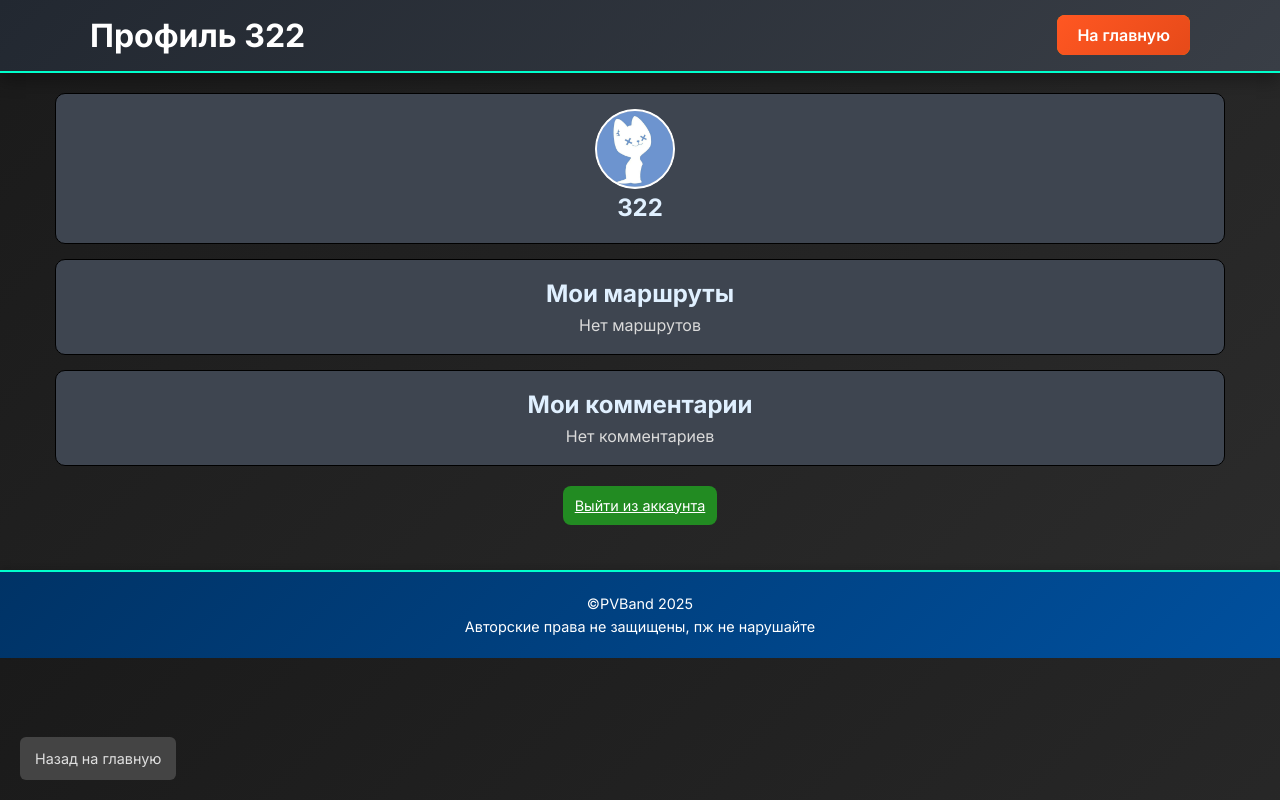
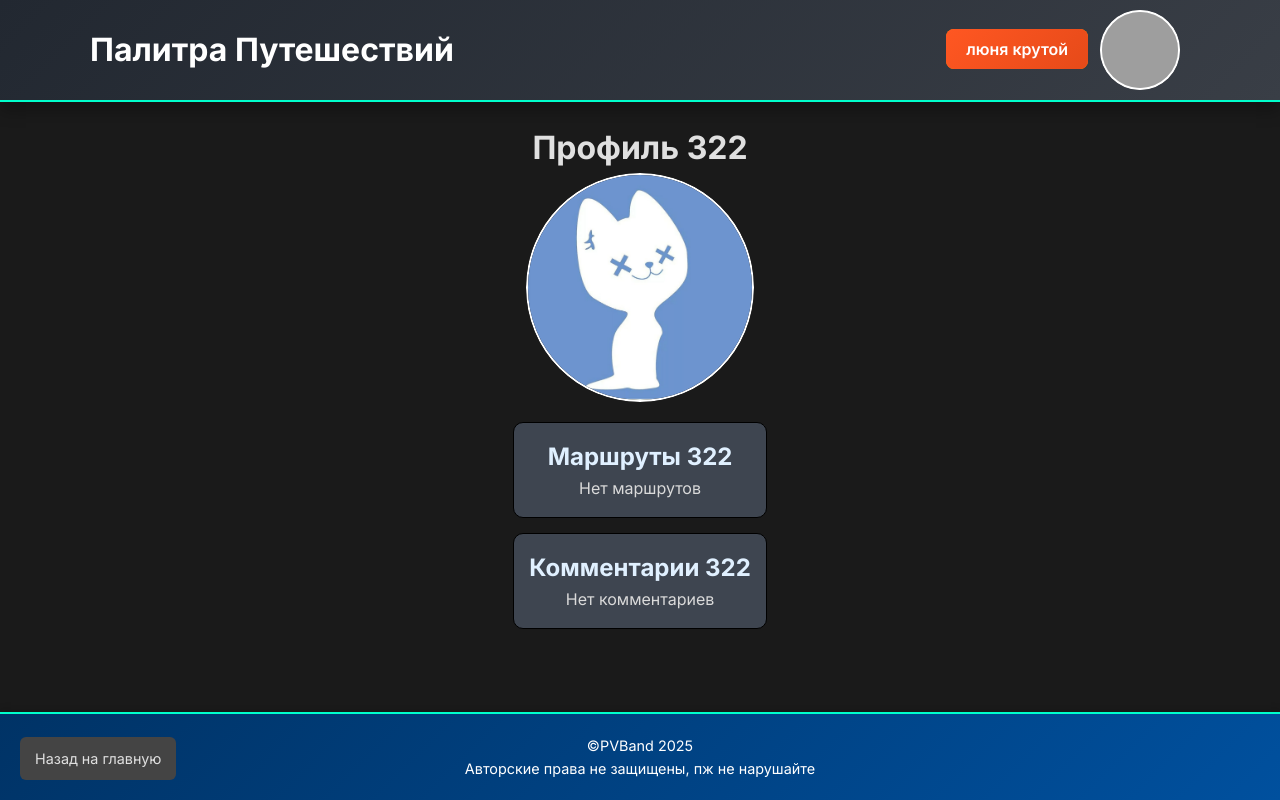
Before and after one commit to Oradep/JourneyPalette, a Flask app: page /user/5 in a window 1280 px wide. Run offline with Flask 3, Linux system fonts and the light colour scheme; a user stored in the database is signed in; grey boxes are pictures that could not be loaded.

Commit message:
v2 release

```diff
--- a/app.py
+++ b/app.py
@@ -22,6 +22,8 @@ db = SQLAlchemy(app)
 login_manager = LoginManager(app)
 login_manager.login_view = 'login'
 
+
+
 # Пользователь
 class User(db.Model, UserMixin):
     id = db.Column(db.Integer, primary_key=True)
@@ -30,6 +32,7 @@ class User(db.Model, UserMixin):
     avatar_url = db.Column(db.String(300))
     is_moderator = db.Column(db.Boolean, default=False)
     is_admin = db.Column(db.Boolean, default=False)
+
 
 # Маршрут
 class Route(db.Model):
@@ -206,12 +209,13 @@ def index():
 @app.route('/route/<int:route_id>')
 def view_route(route_id):
     route = Route.query.get_or_404(route_id)
+    creator = User.query.get(route.user_id)
     user_rating = None
     if current_user.is_authenticated:
         rating_obj = Rating.query.filter_by(user_id=current_user.id, route_id=route.id).first()
         user_rating = rating_obj.rating if rating_obj else None
     route_landmarks = [landmark.to_dict() for landmark in route.landmarks]
-    return render_template('route_detail.html', route=route, user_rating=user_rating, route_landmarks=route_landmarks)
+    return render_template('route_detail.html', route=route, user_rating=user_rating, route_landmarks=route_landmarks, creator=creator)
 
 
 # Создание нового маршрута
--- a/static/css/styles.css
+++ b/static/css/styles.css
@@ -8,20 +8,25 @@
   box-sizing: border-box;
 }
 
-
+/* Задаём базовую верстку для страницы */
+html {
+  height: 100%;
+}
 body {
+  height: 100%;
+  display: flex;
+  flex-direction: column;
   font-family: 'Inter', sans-serif;
-  background: linear-gradient(135deg, #1a1a1a, #2c2c2c);
+  background: #1a1a1a;
   color: #e0e0e0;
   line-height: 1.6;
 }
-
 
 /* Шапка сайта */
 header {
   background: linear-gradient(135deg, #222831, #393e46);
   color: #fff;
-  padding: 10px 0 10px 0;
+  padding: 10px 0;
   box-shadow: 0 8px 16px rgba(0, 0, 0, 0.3);
   border-bottom: 2px solid #00ffcc;
 }
@@ -33,7 +38,6 @@ header {
   gap: 12px;
 }
 
-
 .header-container {
   display: flex;
   justify-content: space-between;
@@ -41,13 +45,13 @@ header {
   max-width: 1100px;
   margin: 0 auto;
 }
-.site-title{
+.site-title {
   display: flex;
   justify-content: flex-start;
   align-items: center;
   gap: 12px;
 }
-.route-title{
+.route-title {
   font-size: 2em;
 }
 .create-route-btn, .profile-link, .login-btn, .admin-btn {
@@ -59,18 +63,11 @@ header {
   font-weight: 600;
   transition: background 0.3s, transform 0.3s, box-shadow 0.3s;
 }
-
 .create-route-btn:hover, .profile-link:hover, .login-btn:hover {
   background: linear-gradient(135deg, #d84315, #bf360c);
   transform: translateY(-3px);
   box-shadow: 0 4px 12px rgba(255, 87, 34, 0.5);
 }
-
-
-
-
-
-
 
 /* Кнопки выхода и главного меню */
 .exit-btn, .main-menu-btn {
@@ -82,28 +79,26 @@ header {
   font-weight: 600;
   transition: background 0.3s, transform 0.3s, box-shadow 0.3s;
 }
-
 .exit-btn:hover, .main-menu-btn:hover {
   background: linear-gradient(135deg, #c51162, #880e4f);
   transform: translateY(-3px);
   box-shadow: 0 4px 12px rgba(255, 23, 68, 0.5);
 }
 
-
+/* Стили для footer текста */
 footer p {
   color: #ffffff; /* Цвет текста "Все права защищены" соответствует цвету шапки */
   font-size: 0.9em;
 }
 
-section{
-  margin: 0 400px 0 400px;
-
+section {
+  margin: 0 400px;
 }
 
-section .desc{
+section .desc {
   font-size: 1.2em;
 }
-section span{
+section span {
   font-size: 0.8em;
 }
 .left-section {
@@ -111,13 +106,11 @@ section span{
   align-items: center;
   gap: 15px;
 }
-
 .left-section h1 {
   font-size: 2em;
   margin: 0;
   font-weight: 700;
 }
-
 .create-route-btn {
   background-color: #ff8c00;
   color: #fff;
@@ -127,21 +120,16 @@ section span{
   font-weight: 600;
   transition: background-color 0.2s, transform 0.2s, box-shadow 0.2s;
 }
-
 .create-route-btn:hover {
   background-color: #e07a00;
   transform: translateY(-2px);
   box-shadow: 0 4px 8px rgba(0, 0, 0, 0.2);
 }
-
-
-
 .right-section {
   display: flex;
   align-items: center;
   gap: 15px;
 }
-
 .profile-link,
 .login-btn {
   background-color: #ff8c00;
@@ -152,14 +140,12 @@ section span{
   font-weight: 600;
   transition: background-color 0.2s, transform 0.2s, box-shadow 0.2s;
 }
-
 .profile-link:hover,
 .login-btn:hover {
   background-color: #e07a00;
   transform: translateY(-2px);
   box-shadow: 0 4px 8px rgba(0, 0, 0, 0.2);
 }
-
 .avatar img {
   width: 50px;
   height: 50px;
@@ -168,17 +154,28 @@ section span{
   border: 2px solid #fff;
   transition: transform 0.2s;
 }
-
 .avatar img:hover {
   transform: scale(1.1);
   cursor: pointer;
 }
+
+.avatar#avatar-container-profile {
+  width: 228px;
+  height: auto;
+  background: none !important;
+  margin: auto;
+  display: flex;
+  justify-content: center;
+  margin-bottom: 20px ;
+}
+
 
 /* Основной контейнер */
 main {
   max-width: 1200px;
   margin: 20px auto;
   padding: 0 15px;
+  flex: 1;
 }
 
 /* Карточка маршрута */
@@ -195,36 +192,29 @@ main {
   z-index: 1;
   overflow: visible;
 }
-
 .route-card:hover {
   transform: translateY(-5px);
   box-shadow: 0 8px 15px rgba(0, 0, 0, 0.2);
 }
-
 .route-card a {
   text-decoration: none;
   color: #badfff;
   display: block;
 }
-
 .route-card h2 {
   text-decoration: none;
   margin-bottom: 10px;
   color: #f7fbff;
   font-weight: 700;
 }
-
 .route-card p {
   text-decoration: none;
   margin-bottom: 10px;
   color: #e7faff;
 }
-
-
-.route-info{
+.route-info {
   text-decoration: none;
 }
-
 .meta-info {
   font-size: 0.9em;
   color: #a7a7a7;
@@ -238,7 +228,6 @@ main {
   margin-right: 10px;
   z-index: 1010;
 }
-
 .export-menu button {
   background-color: #ff8c00;
   color: #fff;
@@ -249,13 +238,11 @@ main {
   font-size: 0.9em;
   transition: background-color 0.2s, transform 0.2s, box-shadow 0.2s;
 }
-
 .export-menu button:hover {
   background-color: #e07a00;
   transform: translateY(-2px);
   box-shadow: 0 4px 8px rgba(0, 0, 0, 0.2);
 }
-
 .export-options {
   display: none;
   position: absolute;
@@ -271,20 +258,16 @@ main {
   box-shadow: 0 4px 6px rgba(0, 0, 0, 0.1);
   line-height: 0.8;
 }
-
 .export-options a {
   color: #003366;
   text-decoration: none;
   display: block;
   padding: 5px 10px;
   transition: background-color 0.2s;
-
 }
-
 .export-options a:hover {
   background-color: rgba(0, 0, 0, 0.05);
 }
-
 .export-menu:hover .export-options {
   display: block;
 }
@@ -296,17 +279,14 @@ main {
   gap: 5px;
   align-items: center;
 }
-
 .star-rating input[type="radio"] {
   display: none;
 }
-
 .star-rating label {
   color: #ccc;
   cursor: pointer;
   transition: color 0.2s;
 }
-
 .star-rating input[type="radio"]:checked ~ label,
 .star-rating label:hover,
 .star-rating label:hover ~ label {
@@ -326,7 +306,6 @@ main {
   font-size: 0.9em;
   transition: background-color 0.2s, transform 0.2s, box-shadow 0.2s;
 }
-
 .btn:hover {
   background-color: #1e7a1e;
   transform: translateY(-2px);
@@ -342,21 +321,16 @@ main {
   border-radius: 12px;
   overflow: hidden;
 }
-
 .hidden {
   display: none;
 }
-
-
 .photo-gallery {
   overflow-x: auto;
   white-space: nowrap;
   margin: 10px 0;
   padding-bottom: 10px;
 }
-
-
-.rating{
+.rating {
   font-size: 1.5em;
 }
 .route-photo-item {
@@ -368,7 +342,6 @@ main {
   border: 1px solid #ddd;
   transition: transform 0.2s;
 }
-
 .route-photo-item:hover {
   transform: scale(1.05);
 }
@@ -379,7 +352,6 @@ main {
   margin-bottom: 10px;
   border-bottom: 2px solid #ddd;
 }
-
 .tab {
   padding: 10px 20px;
   cursor: pointer;
@@ -391,7 +363,6 @@ main {
   border-top-right-radius: 8px;
   transition: background 0.2s;
 }
-
 .tab.active {
   background: #fff;
   border-bottom: 2px solid #fff;
@@ -413,13 +384,12 @@ footer {
   color: #fff;
   text-align: center;
   padding: 20px;
-  margin-top: 40px;
+  margin-top: auto; /* Прижимает футер к низу страницы */
   box-shadow: 0 -4px 6px rgba(0, 0, 0, 0.1);
   border-top: 2px solid #00ffcc;
 }
 
-
-
+/* Остальные стили */
 .profile-section {
   background: #3e4550 !important;
   margin: auto;
@@ -427,23 +397,18 @@ footer {
   border-color: #000000 !important;
   border-radius: 10px;
 }
-
-
-.profile-section h2{
+.profile-section h2 {
   color: #e0f0ff;
 }
-.profile-section a{
+.profile-section a {
   color: #9bceff;
 }
-.profile-section p{
+.profile-section p {
   color: #dadada;
 }
-.profile-section ul{
+.profile-section ul {
   list-style: none;
 }
-
-
-
 .comment-form-container {
   background: #2c2f36;
   border: 1px solid rgba(255, 255, 255, 0.1);
@@ -452,14 +417,12 @@ footer {
   margin: 20px 0;
   max-width: 600px;
 }
-
 .comment-form-container h2 {
   color: #e0e0e0;
   font-size: 1.2em;
   margin-bottom: 10px;
   font-weight: 500;
 }
-
 .comment-form-container textarea {
   width: 100%;
   min-height: 80px;
@@ -472,11 +435,9 @@ footer {
   font-size: 0.9em;
   resize: vertical;
 }
-
 .comment-form-container textarea::placeholder {
   color: rgba(255, 255, 255, 0.5);
 }
-
 .back.btn {
   position: fixed;
   bottom: 15px;
@@ -490,14 +451,10 @@ footer {
   z-index: 1000;
   transition: background 0.2s, transform 0.2s;
 }
-
 .back.btn:hover {
   background: #555;
   transform: translateY(-2px);
 }
-
-
-
 
 /* Адаптивность */
 @media (max-width: 768px) {
@@ -518,42 +475,35 @@ footer {
     margin-bottom: 5px;
   }
 }
-
-.private_checkbox{
+.private_checkbox {
   display: flex;
   justify-content: flex-start;
   align-items: center;
   gap: 10px;
 }
-.private_checkbox input{
-  top:100%
+.private_checkbox input {
+  top: 100%;
 }
-
 form {
   margin: 20px auto;
   max-width: 1150px;
 }
-
-.visited form{
+.visited form {
   margin: 15px 0 0 0;
   font-size: 1.3em;
 }
-
-section .export-menu{
+section .export-menu {
   font-size: 1.2em;
 }
-
 form div {
   margin-bottom: 15px;
 }
-
 form label {
   display: block;
   margin-bottom: 5px;
   color: #e0e0e0;
   font-weight: 500;
 }
-
 form input[type="text"],
 form input[type="password"],
 form textarea,
@@ -565,18 +515,14 @@ form input[type="file"] {
   border-radius: 4px;
   color: #e0e0e0;
 }
-
 form textarea {
   resize: vertical;
   min-height: 80px;
 }
-
 form input[type="checkbox"] {
   vertical-align: middle;
   margin-right: 5px;
 }
-
-
 form button,
 form .btn {
   background: #228b22;
@@ -588,20 +534,17 @@ form .btn {
   font-size: 0.9em;
   transition: background 0.2s, transform 0.2s;
 }
-
 form button:hover,
 form .btn:hover {
   background: #1e7a1e;
   transform: translateY(-2px);
 }
-
 .history-list {
   margin: 20px auto;
   max-width: 600px;
   padding: 0;
   list-style: none;
 }
-
 .history-list li {
   background: #2c2f36;
   padding: 10px;
@@ -610,10 +553,6 @@ form .btn:hover {
   border: 1px solid rgba(255, 255, 255, 0.1);
   color: #e0e0e0;
 }
-
-
-
-
 .delete-photo-btn {
   position: absolute;
   top: 2px;
@@ -630,30 +569,21 @@ form .btn:hover {
   font-size: 14px;
   padding: 0;
 }
-
-
-
-
-.auth-container{
+.auth-container {
   justify-items: center;
-  margin: 20px 0 20px 0;
+  margin: 20px 0;
 }
-.auth-container .form-container{
+.auth-container .form-container {
   background: #222831 !important;
   min-width: 500px;
 }
-.auth-container h2{
+.auth-container h2 {
   text-align: center;
 }
-
-
-.auth-container .tab{
+.auth-container .tab {
   background: #222831 !important;
 }
-
-
-
-.header-container#login-header{
+.header-container#login-header {
   justify-content: center;
   text-align: center;
   margin: auto;
@@ -678,3 +608,44 @@ form .btn:hover {
   object-fit: cover;
   border-radius: 8px;
 }
+
+
+
+
+
+.route_creator {
+  display: flex;
+  align-items: center;
+  gap: 10px;
+  padding: 5px 20px 5px 10px;
+  background-color: #424242;
+  border-radius: 20px;
+  transition: box-shadow 0.3s ease, background-color 0.3s ease;
+  text-decoration: none;
+  color: #ffffff;
+}
+
+
+.route_creator img {
+  width: 30px;
+  height: auto;
+  border-radius: 50%;
+
+}
+
+
+a {
+  text-decoration: none;
+  color: inherit;
+}
+
+
+.route_creator:hover {
+  background-color: #525151;
+  box-shadow: 0 2px 8px rgba(0, 0, 0, 0.1);
+}
+
+.route_creator_container{
+  width:fit-content;
+
+}
--- a/templates/user_profile.html
+++ b/templates/user_profile.html
@@ -8,9 +8,11 @@
 </head>
 <body>
   <header>
+
+    {% if current_user.is_authenticated and current_user.id == user.id %}
     <div class="header-container">
       <div class="site-title">
-        <h1>Профиль {{ user.username }}</h1>
+        <h1>Палитра Путешествий</h1>
       </div>
       <div class="user-actions">
           <div class="user-info">
@@ -20,13 +22,46 @@
           </div>
       </div>
     </div>
+    {% else %}
+    <div class="header-container">
+      <div class="site-title">
+        <h1>Палитра Путешествий</h1>
+      </div>
+      <div class="user-actions">
+        {% if current_user.is_authenticated %}
+          <div class="user-info">
+            <div class="user-details">
+              <a class="profile-link" href="{{ url_for('user_profile', user_id=current_user.id) }}">{{ current_user.username }}</a>
+            </div>
+            <div class="avatar">
+              {% if current_user.avatar_url %}
+                <img src="{{ current_user.avatar_url }}" alt="Аватар">
+              {% else %}
+                <img src="{{ url_for('static', filename='images/default-avatar.png') }}" alt="Аватар">
+              {% endif %}
+            </div>
+          </div>
+        {% else %}
+          <a class="login-btn" href="{{ url_for('login') }}">Войти</a>
+        {% endif %}
+      </div>
+    </div>
+    {%endif%}
+
   </header>
 
 
   <main>
-    <div class="profile-section">
+    <div style="text-align: center;">
       {% if current_user.is_authenticated and current_user.id == user.id %}
-        <div class="avatar" id="avatar-container">
+      <h1>Мой профиль</h1>
+      {% else %}
+      <h1>Профиль {{user.username}}</h1>
+      {%endif%}
+    </div>
+
+      {% if current_user.is_authenticated and current_user.id == user.id %}
+      <div class="avatar" id="avatar-container-profile">
           {% if user.avatar_url %}
             <img src="{{ user.avatar_url }}" alt="Аватар">
           {% else %}
@@ -37,7 +72,7 @@
           <input type="file" name="avatar" id="avatar-input" accept="image/*">
         </form>
       {% else %}
-        <div class="avatar">
+        <div class="avatar" id="avatar-container-profile">
           {% if user.avatar_url %}
             <img src="{{ user.avatar_url }}" alt="Аватар">
           {% else %}
@@ -45,13 +80,16 @@
           {% endif %}
         </div>
       {% endif %}
-      <div>
-        <h2><b>{{ user.username }}</b></h2>
-      </div>
-    </div>
 
     <div class="profile-section">
+
+      {% if current_user.is_authenticated and current_user.id == user.id %}
       <h2>Мои маршруты</h2>
+      {% else %}
+      <h2>Маршруты {{user.username}}</h2>
+      {%endif%}
+
+
       {% if routes %}
         <ul>
           {% for route in routes %}
@@ -66,7 +104,14 @@
     </div>
 
     <div class="profile-section">
+
+
+      {% if current_user.is_authenticated and current_user.id == user.id %}
       <h2>Мои комментарии</h2>
+      {% else %}
+      <h2>Комментарии {{user.username}}</h2>
+      {%endif%}
+
       {% if comments %}
         <ul>
           {% for comment in comments %}
@@ -85,9 +130,12 @@
       {% endif %}
     </div>
 
+
+    {% if current_user.is_authenticated and current_user.id == user.id %}
     <div style='text-align: center;'>
       <a href="/logout" class="btn">Выйти из аккаунта</a>
     </div>
+    {%endif%}
 
 
 
```
Also changed, not shown: templates/create_route.html (+9 -1 lines), templates/history.html (+12 -4 lines), templates/route_detail.html (+24 -11 lines), instance/tourist_routes.db.
